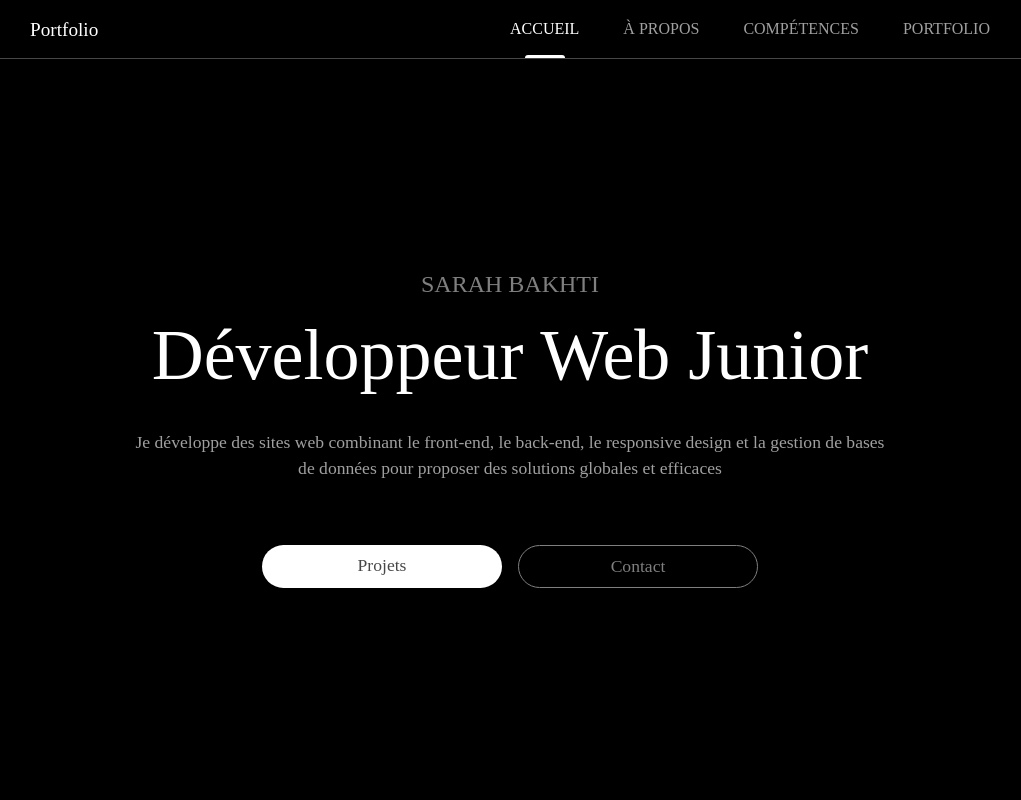
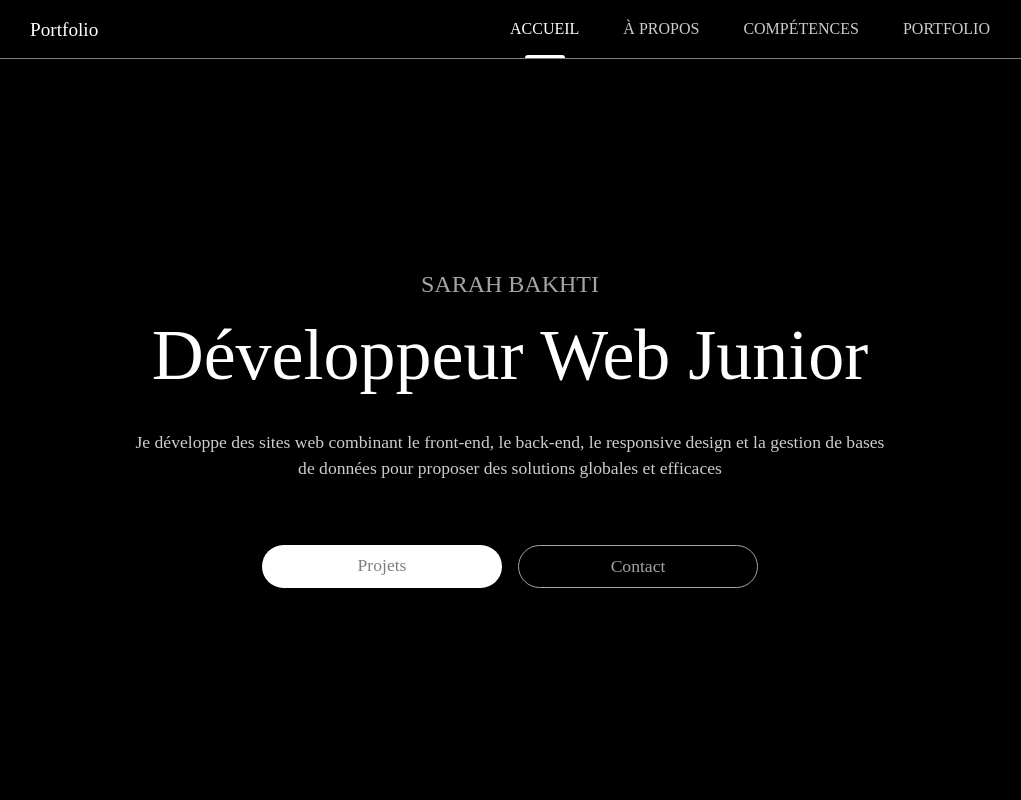
Before and after one commit to sbakhtipro/portfolio, a plain HTML site: page index.html in a window 1280 px wide. Shown: the top 800 px of the page, without its empty margins (130-1151 px from the left). Drawn offline with Linux system fonts and the light colour scheme; a web font is replaced by a local one.

```diff
--- a/style.css
+++ b/style.css
@@ -5,9 +5,9 @@
 
 :root {
     --primary-color:white;
-    --secondary-color:rgb(127, 127, 127);
-    --tertiary-color:rgb(71, 71, 71);
-    --p-color:rgb(160, 160, 160);
+    --secondary-color:rgb(165, 165, 165);
+    --tertiary-color:rgb(126, 126, 126);
+    --p-color:rgb(205, 205, 205);
     --transition: 0.3s ease;
     --js-skill: 50%;
     --html-css-skill: 80%;
```
Also changed, not shown: favicon.png (added), img/user-image.png (added), 1 other file.
